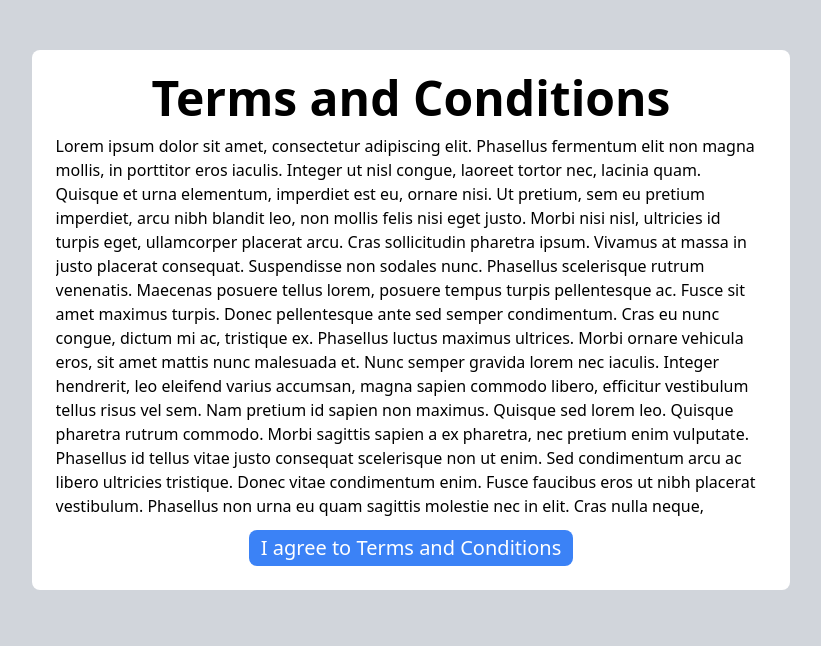
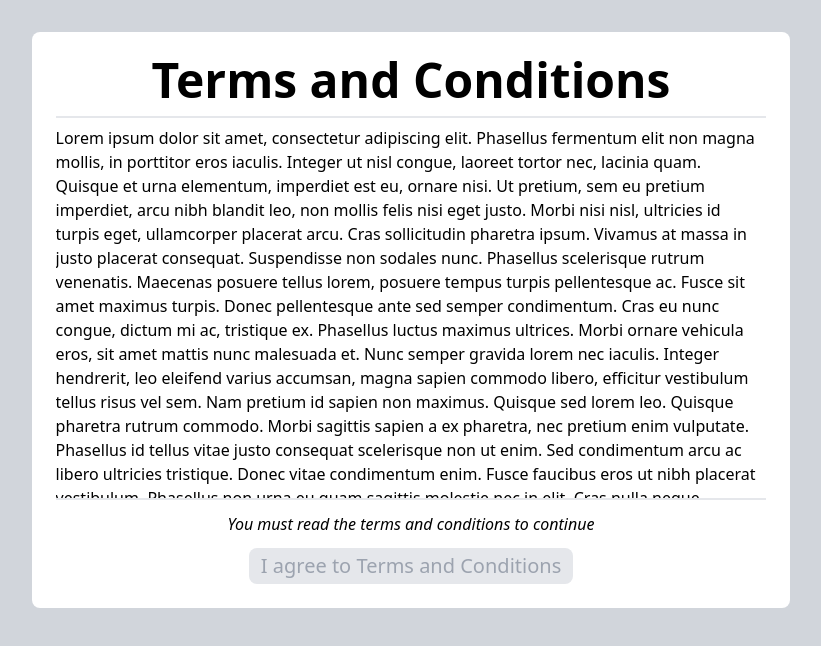
Before and after one commit to RitaliJ/SHTEM-immersive-narrative, a Next.js app: page /terms in a window 1280 px wide. Shown: the top 646 px of the page, without its empty margins (229-1050 px from the left). Built offline with nearby package versions, Linux system fonts and the light colour scheme.

Commit message:
check if user has scrolled through terms

```diff
--- a/pages/terms.tsx
+++ b/pages/terms.tsx
@@ -1,7 +1,17 @@
 import Link from "next/link"
+import { useState } from "react";
 
 //terms and conditions page
 export default function Terms() {
+    const [read, setRead] = useState(false);
+
+    //set read to true if user has scrolled to the bottom of element
+    const handleScroll = (e: React.UIEvent<HTMLParagraphElement, UIEvent>) => {
+        if (!read && e.currentTarget.scrollHeight - e.currentTarget.scrollTop === e.currentTarget.clientHeight) {
+            setRead(true);
+        }
+    }
+
     return (
         <div className="w-screen h-screen bg-gray-300">
             <main className="container w-min h-4/5 flex justify-center items-center">
@@ -9,7 +19,7 @@ export default function Terms() {
                     <h1 className="text-5xl font-bold text-center whitespace-nowrap px-24">
                         Terms and Conditions
                     </h1>
-                    <p className="h-96 overflow-y-scroll">
+                    <p onScroll={e => handleScroll(e)} className="h-96 overflow-y-scroll border-y-2 py-2">
                         Lorem ipsum dolor sit amet, consectetur adipiscing elit. Phasellus fermentum elit non magna mollis, in porttitor eros iaculis. Integer ut nisl congue, laoreet tortor nec, lacinia quam. Quisque et urna elementum, imperdiet est eu, ornare nisi. Ut pretium, sem eu pretium imperdiet, arcu nibh blandit leo, non mollis felis nisi eget justo. Morbi nisi nisl, ultricies id turpis eget, ullamcorper placerat arcu. Cras sollicitudin pharetra ipsum. Vivamus at massa in justo placerat consequat. Suspendisse non sodales nunc. Phasellus scelerisque rutrum venenatis. Maecenas posuere tellus lorem, posuere tempus turpis pellentesque ac. Fusce sit amet maximus turpis. Donec pellentesque ante sed semper condimentum. Cras eu nunc congue, dictum mi ac, tristique ex. Phasellus luctus maximus ultrices. Morbi ornare vehicula eros, sit amet mattis nunc malesuada et. Nunc semper gravida lorem nec iaculis.
                         Integer hendrerit, leo eleifend varius accumsan, magna sapien commodo libero, efficitur vestibulum tellus risus vel sem. Nam pretium id sapien non maximus. Quisque sed lorem leo. Quisque pharetra rutrum commodo. Morbi sagittis sapien a ex pharetra, nec pretium enim vulputate. Phasellus id tellus vitae justo consequat scelerisque non ut enim. Sed condimentum arcu ac libero ultricies tristique. Donec vitae condimentum enim. Fusce faucibus eros ut nibh placerat vestibulum. Phasellus non urna eu quam sagittis molestie nec in elit. Cras nulla neque, interdum sit amet venenatis a, pellentesque id felis. Proin venenatis sollicitudin sem, et venenatis felis tempor in. Donec tincidunt aliquam quam vel pellentesque. Donec ex quam, congue quis nulla eget, convallis eleifend est.
                         Sed vitae efficitur enim. Cras ac mi non metus placerat porttitor. Mauris vel varius nunc. Vestibulum lacinia posuere lorem eu ultricies. Orci varius natoque penatibus et magnis dis parturient montes, nascetur ridiculus mus. Quisque nec dui vel orci elementum convallis tincidunt vitae dui. Etiam a semper eros. Donec aliquam vel tellus dictum mattis. Morbi sed varius sem, quis elementum felis. Quisque venenatis iaculis quam dictum interdum. Class aptent taciti sociosqu ad litora torquent per conubia nostra, per inceptos himenaeos.
@@ -41,8 +51,12 @@ export default function Terms() {
                         Suspendisse sodales pellentesque elit quis rhoncus. Nunc imperdiet rutrum vestibulum. Donec efficitur dolor eget odio ultrices, in semper massa consectetur. Nunc eget ante sit amet velit pellentesque vestibulum interdum non enim. Sed accumsan purus non magna eleifend laoreet. Nulla imperdiet rutrum mauris, vitae gravida ex vehicula et. Nullam tempor sollicitudin quam ut fringilla. In tincidunt leo eu semper pulvinar.
                         Aenean vel iaculis quam. Sed cursus mauris vel orci gravida, eget sodales sem dictum. Suspendisse in lectus id quam efficitur lacinia ac et velit. Nulla facilisi. Class aptent taciti sociosqu ad litora torquent per conubia nostra, per inceptos himenaeos. Nullam consectetur mollis tristique. Etiam eu nisi vel nisl efficitur gravida. Suspendisse metus ipsum, eleifend sed vehicula a, vestibulum nec purus. Nulla velit lectus, porttitor ac justo vel, pellentesque varius nulla. Praesent luctus tortor eget nunc rutrum viverra. Quisque tempor vulputate mi, at ultricies quam tristique vitae. Suspendisse nec malesuada nisi. Fusce tempor facilisis nunc eu mattis. Cras facilisis tellus eros, sed consequat diam congue eu. Morbi eget malesuada nunc, eget luctus tellus.
                     </p>
-                    <Link href="/home">
-                        <button className="bg-blue-500 px-3 py-1 text-xl text-white rounded-lg w-min whitespace-nowrap">
+                    <p className="italic h-6">
+                        {!read && "You must read the terms and conditions to continue"}
+                    </p>
+                    <Link href={read ? "/home" : "/terms"}>
+                        <button className={"px-3 py-1 text-xl rounded-lg w-min whitespace-nowrap duration-150 "
+                            + (read ? "bg-blue-500 text-white" : "bg-gray-200 text-gray-400")}>
                             I agree to Terms and Conditions
                         </button>
                     </Link>
```
